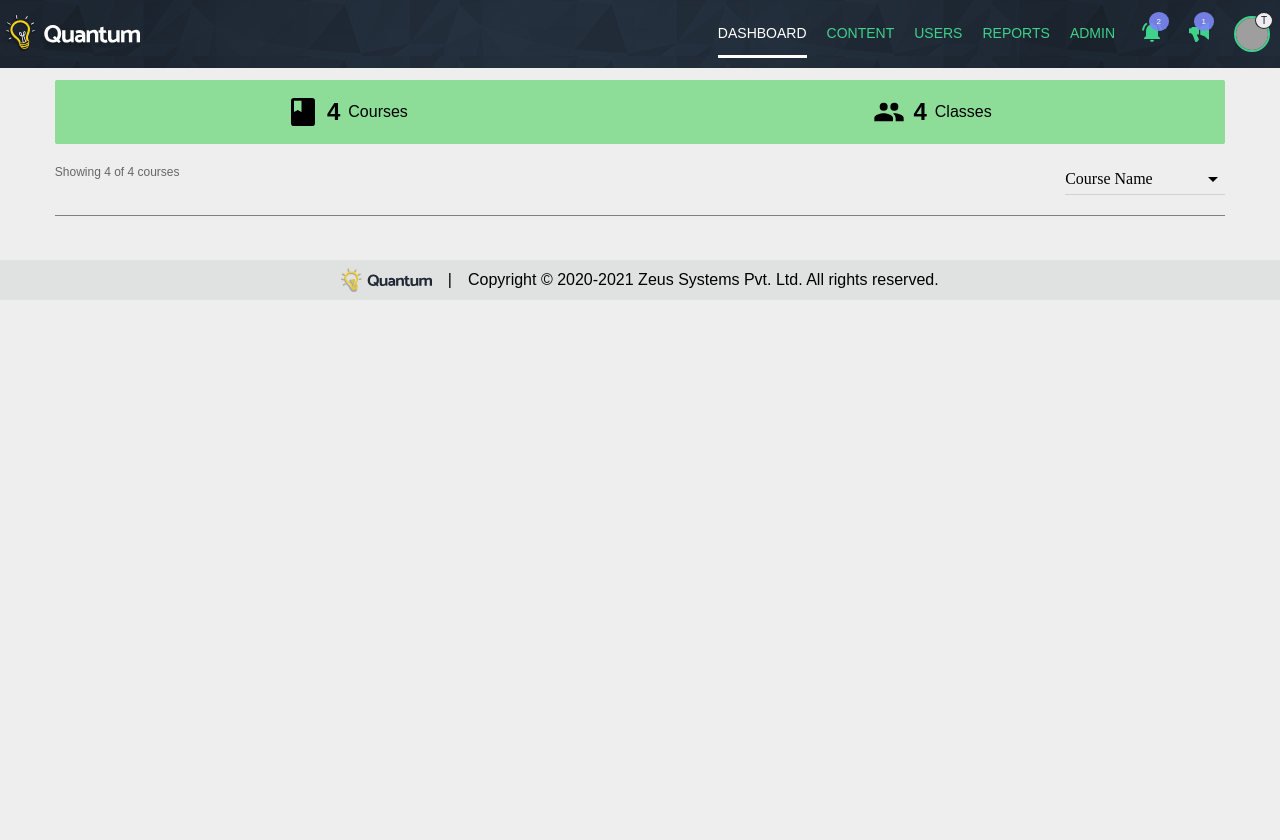
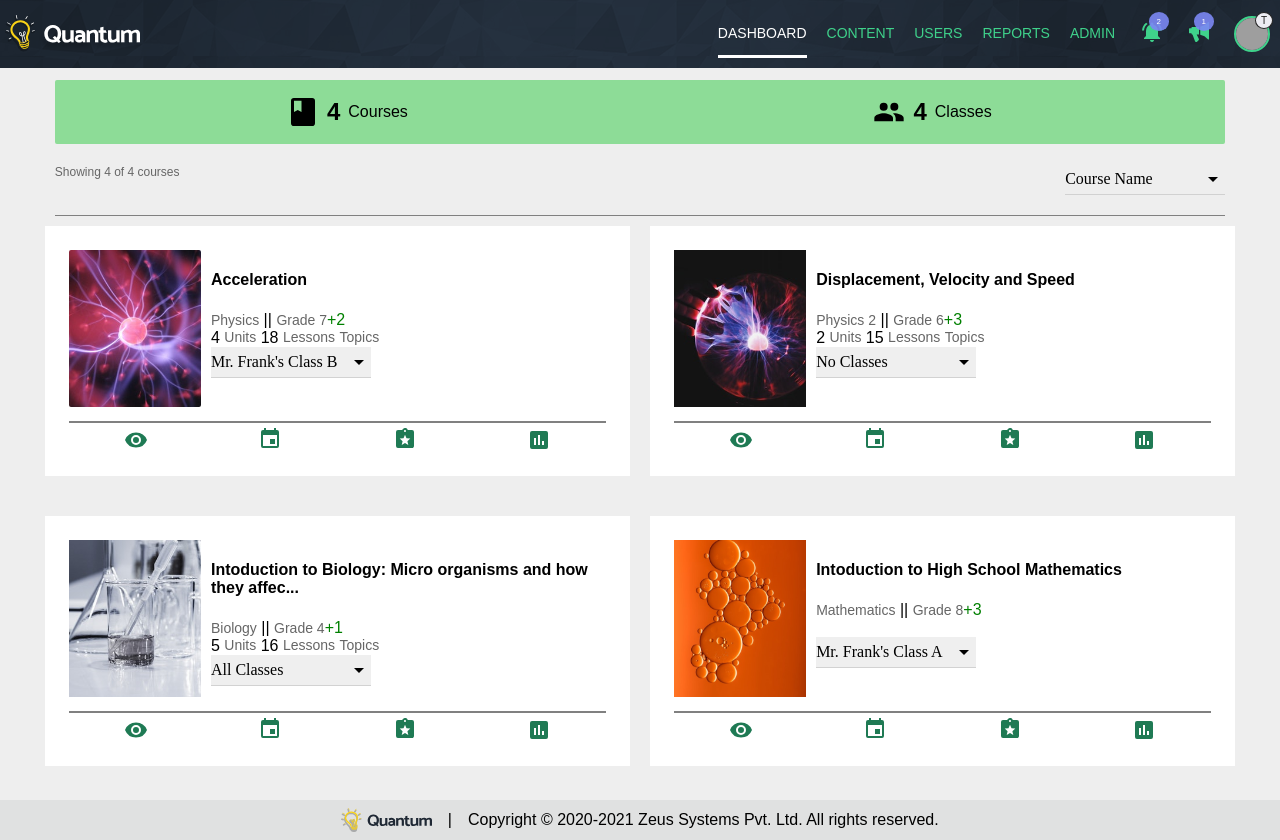
Before and after one commit to Trivedi-Madhav/zeustraining, a plain HTML site: page 03 QUANTUM LOGIN PAGE/dashboard.html in a window 1280 px wide. Before the commit the page ends 800 px from the top, so only its background shows below. Drawn offline with Linux system fonts and the light colour scheme; grey boxes are pictures that could not be loaded.

Commit message:
Update dashboard.html

```diff
--- a/03 QUANTUM LOGIN PAGE/dashboard.html
+++ b/03 QUANTUM LOGIN PAGE/dashboard.html
@@ -302,7 +302,99 @@
 
 
 
-        </div>
+        <div class="course-container">
+          <div class="course-img-container">
+              <img class="course-img" src="./images/imageMask.png">
+          </div>
+          <div class="course-description">
+              <h4 class="course-title">Acceleration</h4>
+              <label class="course-core-subject">Physics</label> || <label class="course-grade"> Grade 7</label><label class="grade-added">+2</label>
+              <div style="display: flex;"> <label class="course-units">4</label>&nbsp;<label class="sideText"> Units </label>&nbsp;<label class="course-lessons">18</label>&nbsp;<label class="sideText"> Lessons </label>&nbsp;<label class="sideText"> Topics</label></div>
+              <div class="course-teacher">
+                  <select class="course-teacher-options"><option>Mr. Frank's Class B</option></select>
+              </div>
+              <div>
+                  <label></label>
+                  <label></label>
+                  <label></label>
+              </div>
+          </div>
+          <div class="course-options">
+              <img src="./icons/preview.svg">
+              <img src="./icons/manage course.svg">
+              <img src="./icons/grade submissions.svg">
+              <img src="./icons/reports.svg">
+          </div>
+        </div><div class="course-container">
+          <div class="course-img-container">
+              <img class="course-img" src="./images/imageMask-1.png">
+          </div>
+          <div class="course-description">
+              <h4 class="course-title">Displacement, Velocity and Speed</h4>
+              <label class="course-core-subject">Physics 2</label> || <label class="course-grade"> Grade 6</label><label class="grade-added">+3</label>
+              <div style="display: flex;"> <label class="course-units">2</label>&nbsp;<label class="sideText"> Units </label>&nbsp;<label class="course-lessons">15</label>&nbsp;<label class="sideText"> Lessons </label>&nbsp;<label class="sideText"> Topics</label></div>
+              <div class="course-teacher">
+                  <select class="course-teacher-options"><option>No Classes</option></select>
+              </div>
+              <div>
+                  <label></label>
+                  <label></label>
+                  <label></label>
+              </div>
+          </div>
+          <div class="course-options">
+              <img src="./icons/preview.svg">
+              <img src="./icons/manage course.svg">
+              <img src="./icons/grade submissions.svg">
+              <img src="./icons/reports.svg">
+          </div>
+        </div><div class="course-container">
+          <div class="course-img-container">
+              <img class="course-img" src="./images/imageMask-3.png">
+          </div>
+          <div class="course-description">
+              <h4 class="course-title">Intoduction to Biology: Micro organisms and how they affec...</h4>
+              <label class="course-core-subject">Biology</label> || <label class="course-grade"> Grade 4</label><label class="grade-added">+1</label>
+              <div style="display: flex;"> <label class="course-units">5</label>&nbsp;<label class="sideText"> Units </label>&nbsp;<label class="course-lessons">16</label>&nbsp;<label class="sideText"> Lessons </label>&nbsp;<label class="sideText"> Topics</label></div>
+              <div class="course-teacher">
+                  <select class="course-teacher-options"><option>All Classes</option></select>
+              </div>
+              <div>
+                  <label></label>
+                  <label></label>
+                  <label></label>
+              </div>
+          </div>
+          <div class="course-options">
+              <img src="./icons/preview.svg">
+              <img src="./icons/manage course.svg">
+              <img src="./icons/grade submissions.svg">
+              <img src="./icons/reports.svg">
+          </div>
+        </div><div class="course-container">
+          <div class="course-img-container">
+              <img class="course-img" src="./images/imageMask-2.png">
+          </div>
+          <div class="course-description">
+              <h4 class="course-title">Intoduction to High School Mathematics</h4>
+              <label class="course-core-subject">Mathematics</label> || <label class="course-grade"> Grade 8</label><label class="grade-added">+3</label>
+              <div style="display: flex;"> <label class="course-units"></label>&nbsp;<label class="sideText"></label>&nbsp;<label class="course-lessons"></label>&nbsp;<label class="sideText"></label>&nbsp;<label class="sideText"></label></div>
+              <div class="course-teacher">
+                  <select class="course-teacher-options"><option>Mr. Frank's Class A</option></select>
+              </div>
+              <div>
+                  <label></label>
+                  <label></label>
+                  <label></label>
+              </div>
+          </div>
+          <div class="course-options">
+              <img src="./icons/preview.svg">
+              <img src="./icons/manage course.svg">
+              <img src="./icons/grade submissions.svg">
+              <img src="./icons/reports.svg">
+          </div>
+        </div></div>
     </main>
     <footer>
         <img src="./icons/logo used in footer.svg" tabindex="0" alt="footer logo">
```
